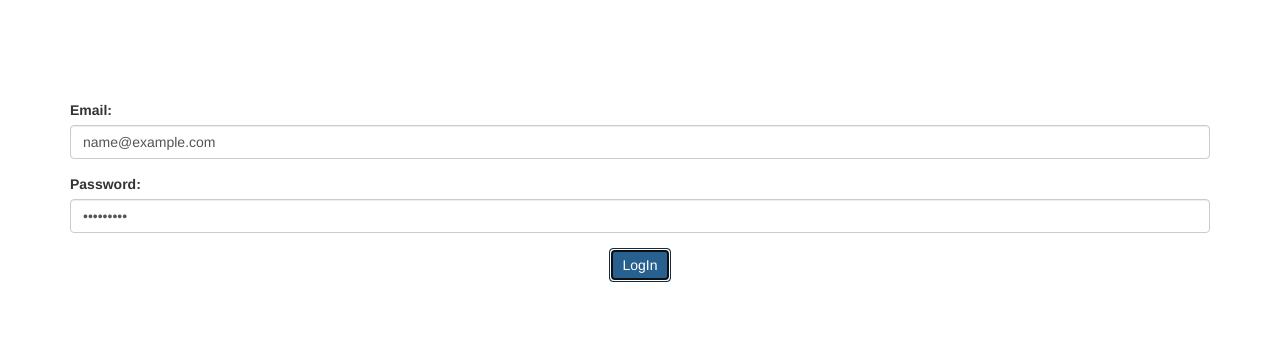
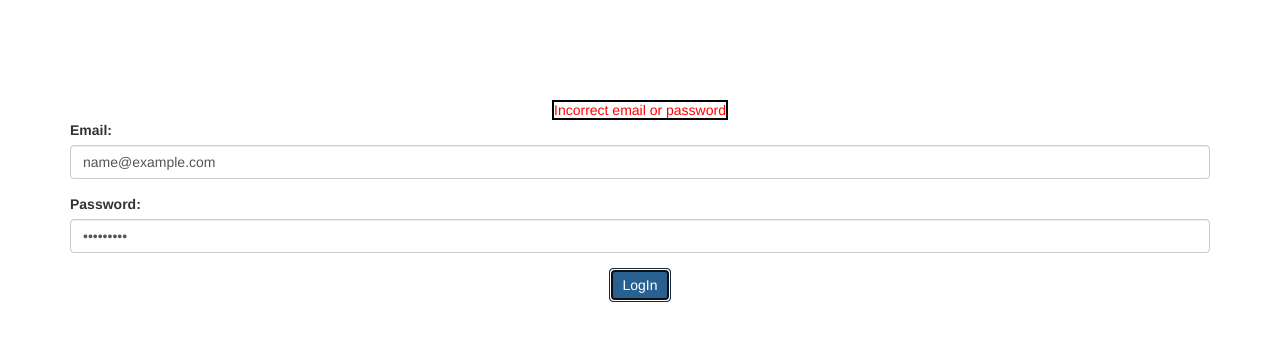
Before and after one commit to raiyyanIs/UserRecordsApp, an Angular app: page / in a window 1280 px wide. Both pictures are taken after typing "name@example.com", "Sample123" into the empty fields and a click on the button "LogIn". Shown: the top 340 px of the page. Built offline with nearby package versions, Linux system fonts and the light colour scheme.

Commit message:
Added some css

```diff
--- a/src/app/user-login/user-login.component.css
+++ b/src/app/user-login/user-login.component.css
@@ -1,3 +1,9 @@
 .container{
     margin-top: 100px;
 }
+
+#warning{
+    color: red;
+    display: inline;
+    border: 2px solid black;
+}
--- a/src/app/user-login/user-login.component.html
+++ b/src/app/user-login/user-login.component.html
@@ -1,6 +1,9 @@
 <div class="container">
     <div class="row">
         <div class="col-sm-12">
+            <div class="text-center">
+                <p *ngIf="invalid" id="warning">Incorrect email or password</p>
+            </div>
 
             <form>
                 <div class="form-group">
--- a/src/app/user-login/user-login.component.ts
+++ b/src/app/user-login/user-login.component.ts
@@ -11,6 +11,7 @@ export class UserLoginComponent implements OnInit {
   email = ""
   password = "";
   status = "";
+  invalid = false;
 
   constructor(private router: Router) { }
 
@@ -22,7 +23,7 @@ export class UserLoginComponent implements OnInit {
       this.router.navigateByUrl('/form');
     }
     else{
-      alert("Incorrect email or password");
+      this.invalid = true;
     }
   }
 
```
